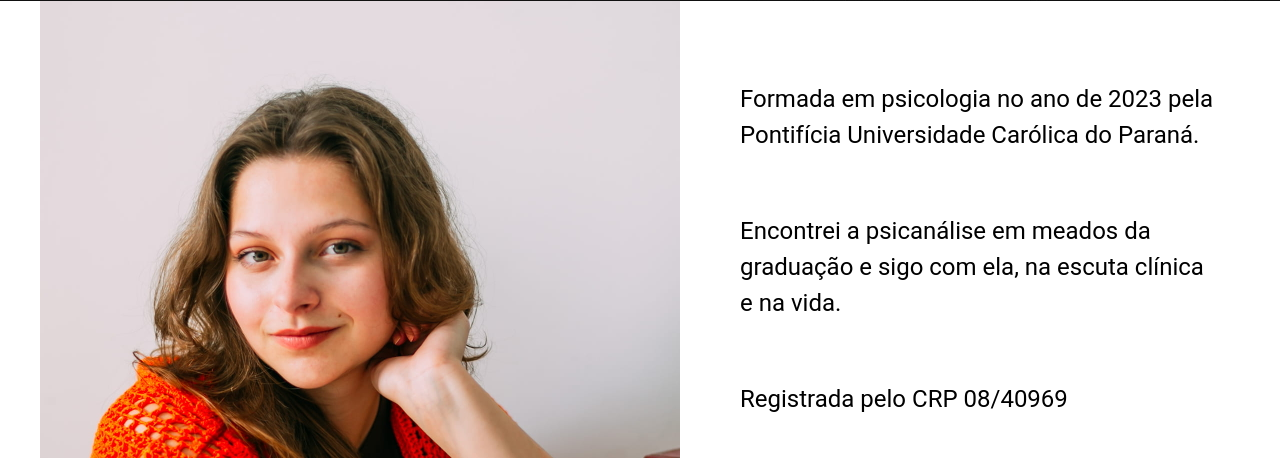
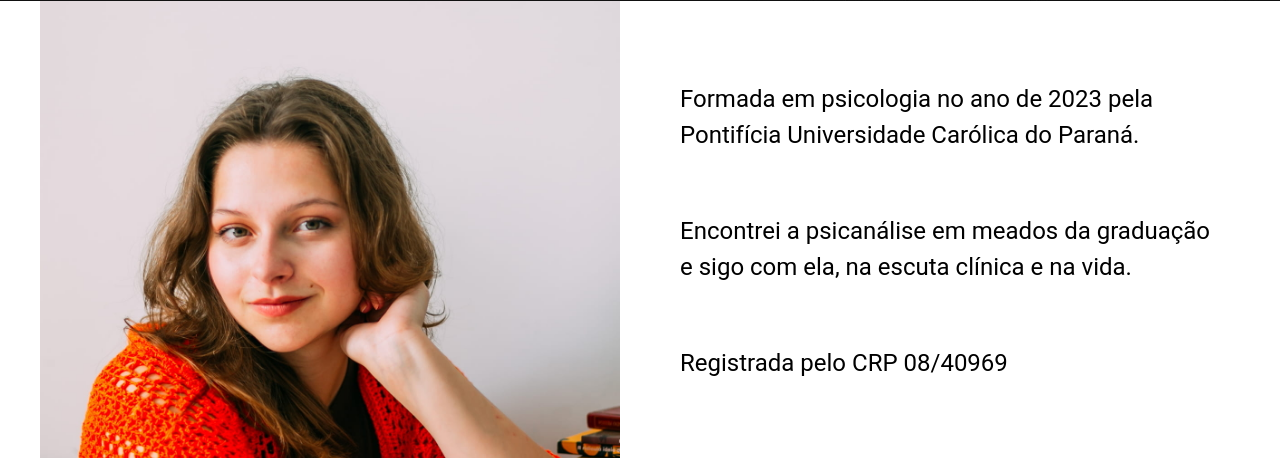
Before and after one commit to jvmorva/Site-psic-loga-Lara, a plain HTML site: page index.html in a window 1280 px wide. Shown: the part 449-907 px from the top of the page. Drawn offline with Linux system fonts and the light colour scheme.

Commit message:
Mais uma otimização na parte do SOBRE

```diff
--- a/sobre.css
+++ b/sobre.css
@@ -61,7 +61,7 @@
   }
   .sobre-img img {
     height: 100%;
-    width: 640px;
+    width: 580px;
     object-fit: cover;
     display: block;
   }
```
Also changed, not shown: img/florretanguloresponsiva.jpg (deleted).
